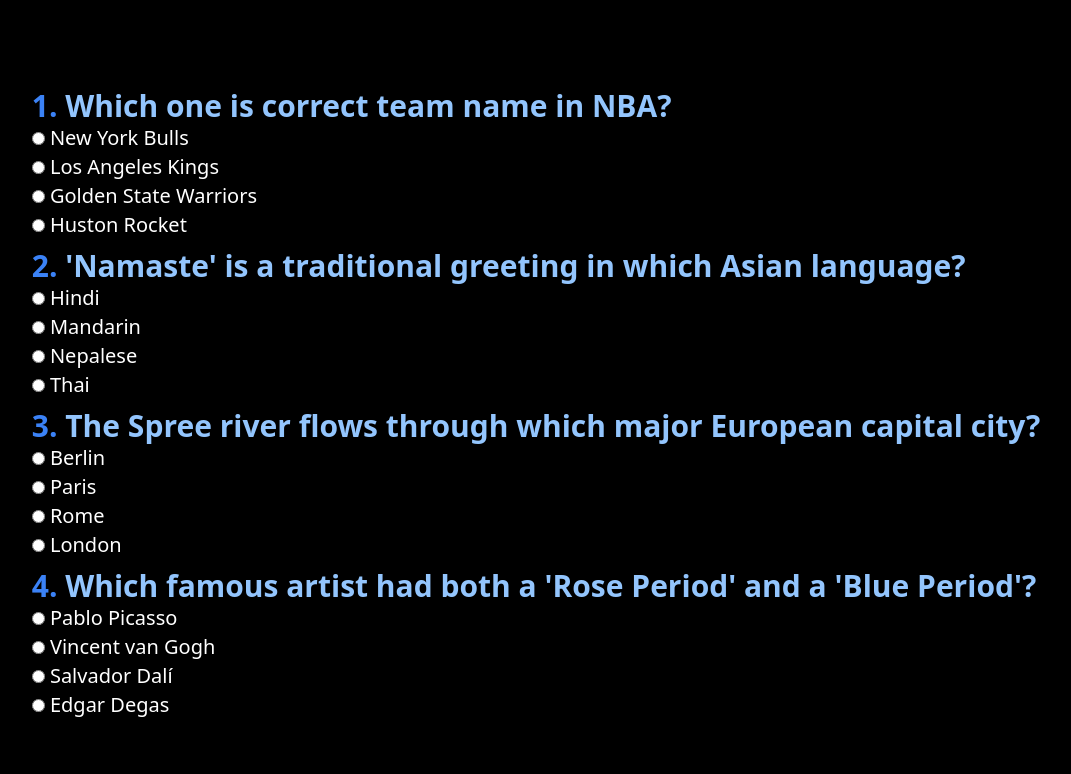
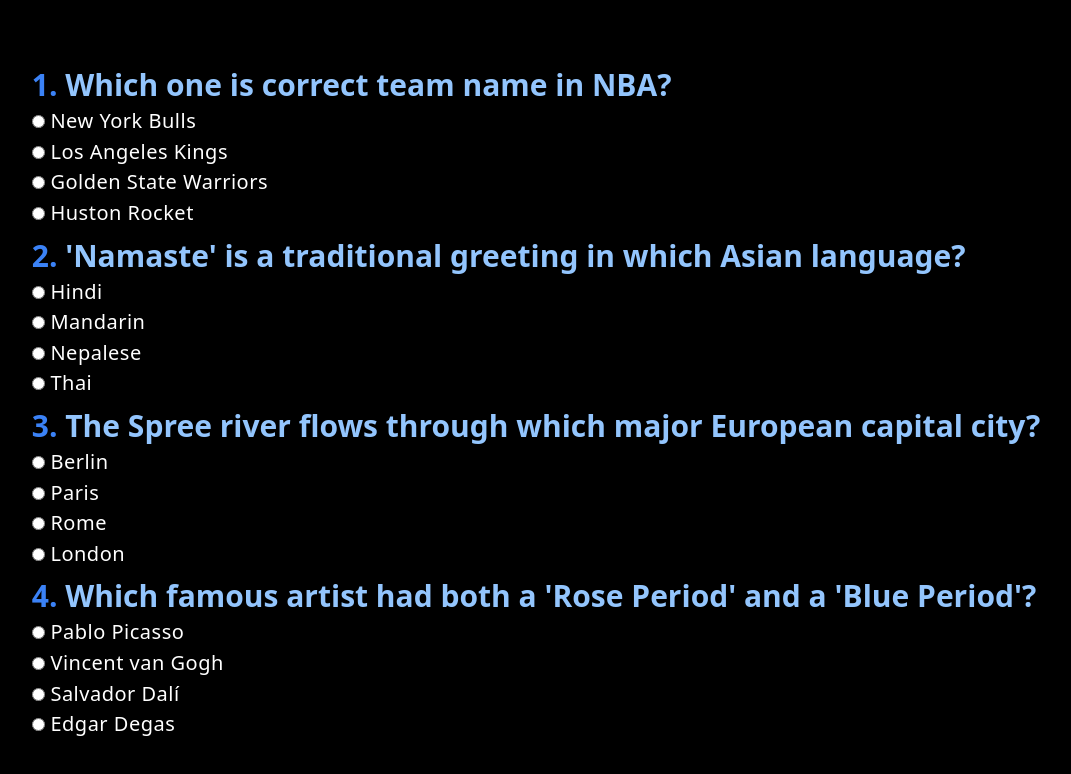
Before and after one commit to Coolbylaki/Data-Access, a React (Vite) app: page / in a window 1280 px wide. Both pictures are taken after a click on the button "Click to start quiz". Shown: the top 774 px of the page, without its empty margins (104-1175 px from the left). Built offline with nearby package versions, Linux system fonts and the light colour scheme.

Commit message:
Update: question spacing

```diff
--- a/src/components/Question.jsx
+++ b/src/components/Question.jsx
@@ -12,7 +12,7 @@ const Question = (props) => {
 
 	return (
 		<section className="my-2">
-			<p className="text-3xl font-bold text-blue-300">
+			<p className="mb-1 text-3xl font-bold text-blue-300">
 				<span className="text-blue-500">{props.index + 1}.</span> {props.question}
 			</p>
 			{props.options.map((option, index) => {
@@ -20,9 +20,9 @@ const Question = (props) => {
 				const storedValue = localStorage.getItem(answerName);
 
 				return (
-					<label key={index} className="text-xl text-white" onClick={onClickHandler}>
+					<label key={index} className="text-xl font-[500] tracking-wide text-white" onClick={onClickHandler}>
 						<input
-							className="mb-2"
+							className="mb-[0.6rem]"
 							type="radio"
 							name={answerName}
 							value={option}
```
